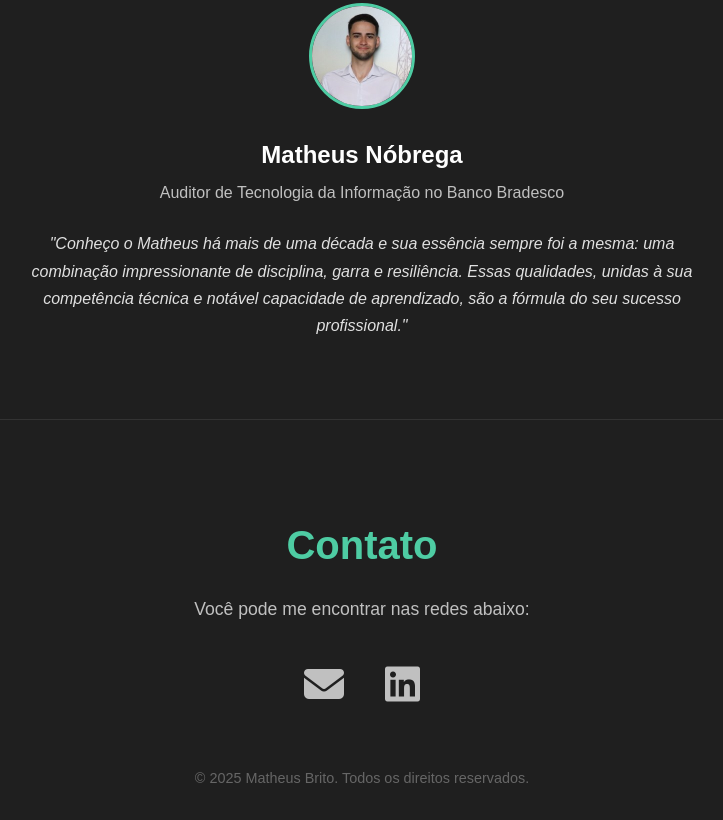
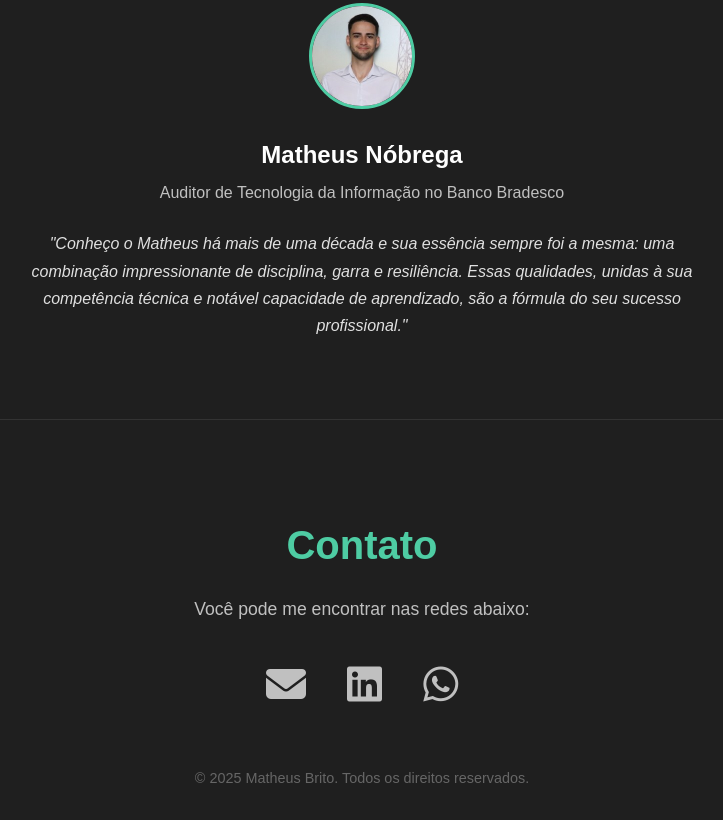
Before and after one commit to brito2004/brito2004.github.io, a plain HTML site: page index.html in a window 1280 px wide. Shown: the part 4817-5637 px from the top of the page, without its empty margins (278-1001 px from the left). Drawn offline with nearby package versions, Linux system fonts and the light colour scheme.

Commit message:
Direcionamento WPP

```diff
--- a/index.html
+++ b/index.html
@@ -239,6 +239,9 @@
             <a href="https://linkedin.com/in/matheus-britosilva" target="_blank" title="LinkedIn">
                 <i class="fa-brands fa-linkedin"></i>
             </a>
+            <a href="https://wa.link/njllw3" target="_blank" title="WhatsApp">
+                <i class="fa-brands fa-whatsapp"></i>
+            </a>
         </div>
         <div class="copyright" data-key="copyright">
             &copy; 2025 Matheus Brito. Todos os direitos reservados.
```
